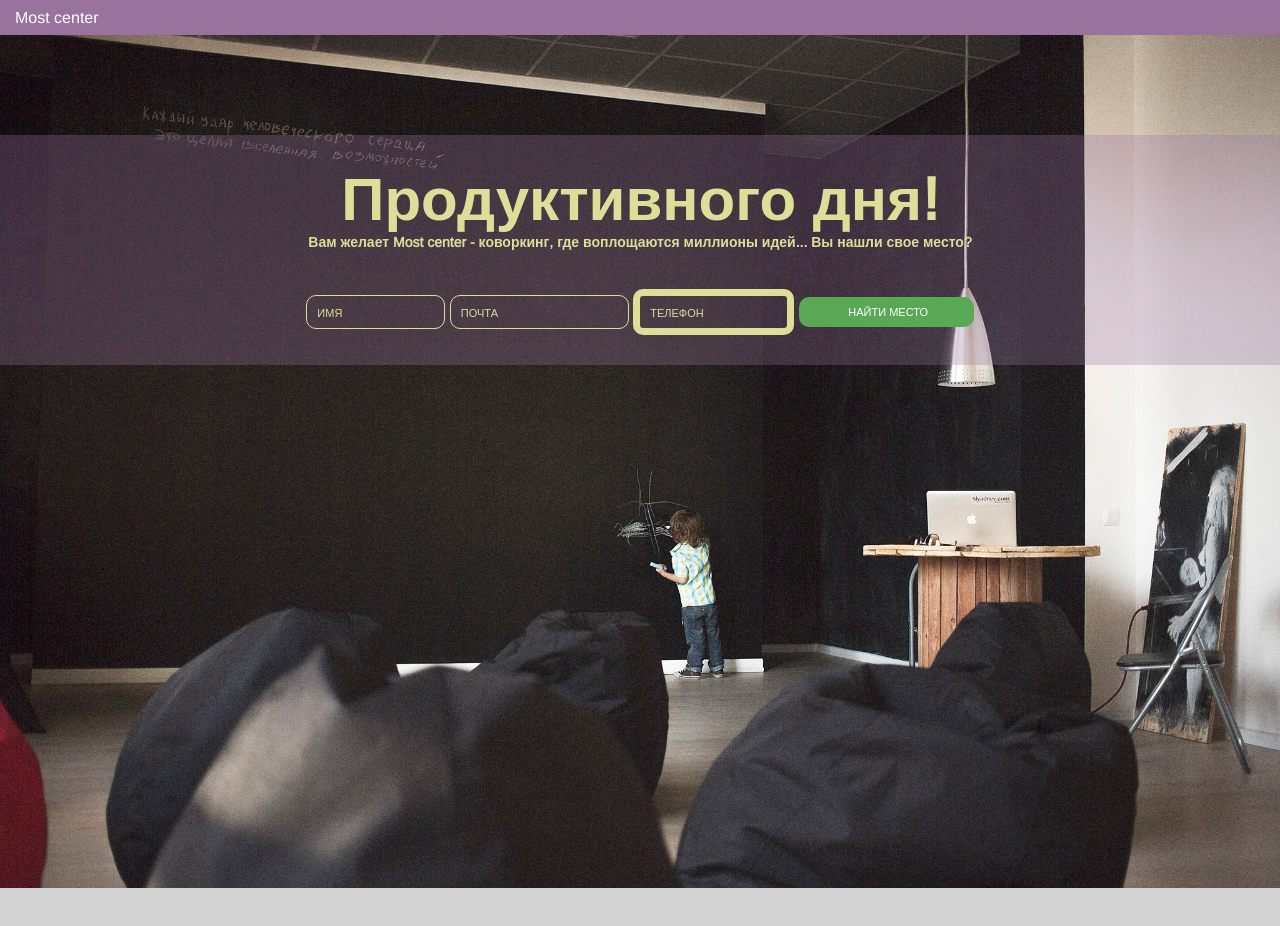
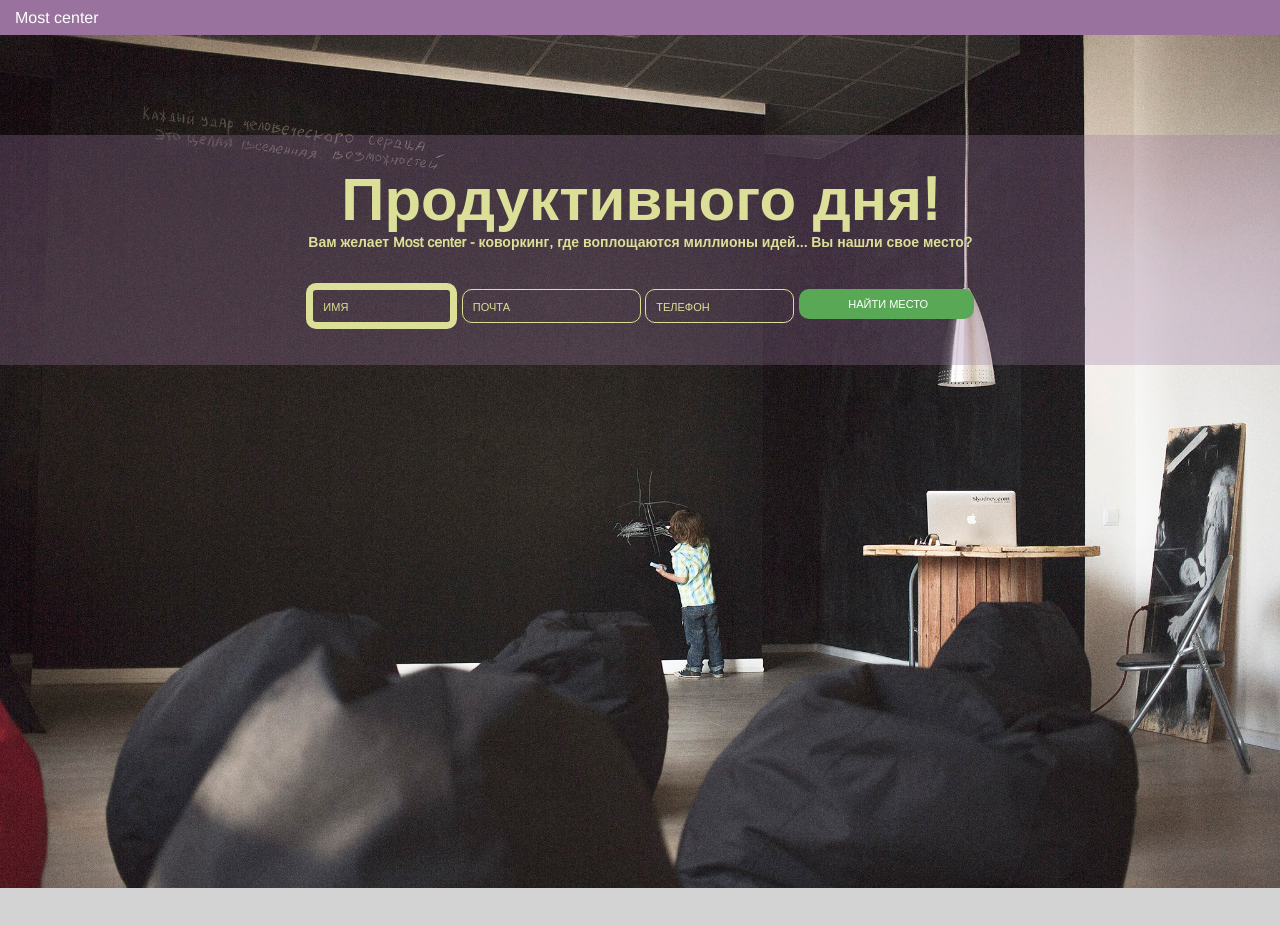
Before and after one commit to kapron4ik/Home_work_5, a plain HTML site: page index.html in a window 1280 px wide. In both pictures the pointer is over the input "ИМЯ". Drawn offline with nearby package versions, Linux system fonts and the light colour scheme.

Commit message:
correct input

```diff
--- a/css/style.css
+++ b/css/style.css
@@ -56,7 +56,12 @@ input{
  	border-radius:10px;
  	border: 1px solid #dcdf98;
  	padding-left: 10px;
+ 	vertical-align: top;
  }
+input:nth-child(1):hover,input:nth-child(2):hover,input:nth-child(3):hover{
+	border: 7px solid #dcdf98;
+	margin-top:-6px;
+}
 input:nth-child(1){
 	width: 125px;
 }
@@ -65,7 +70,6 @@ input:nth-child(2){
 }
 input:nth-child(3){
 	width: 135px;
-	border: 7px solid #dcdf98;
 }
 input:nth-child(4){
 	width: 175px;
@@ -78,4 +82,4 @@ input:nth-child(4){
 	font-size:11px;
 	color: #dcdf98;
     opacity: 1;
-  }
+ }
```
